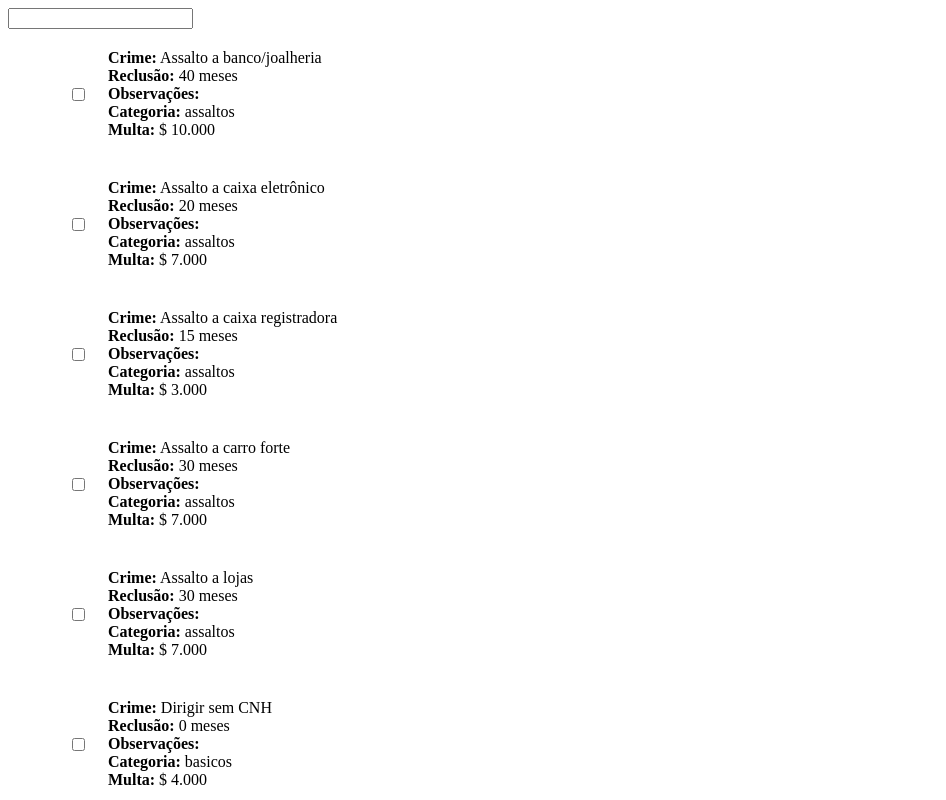
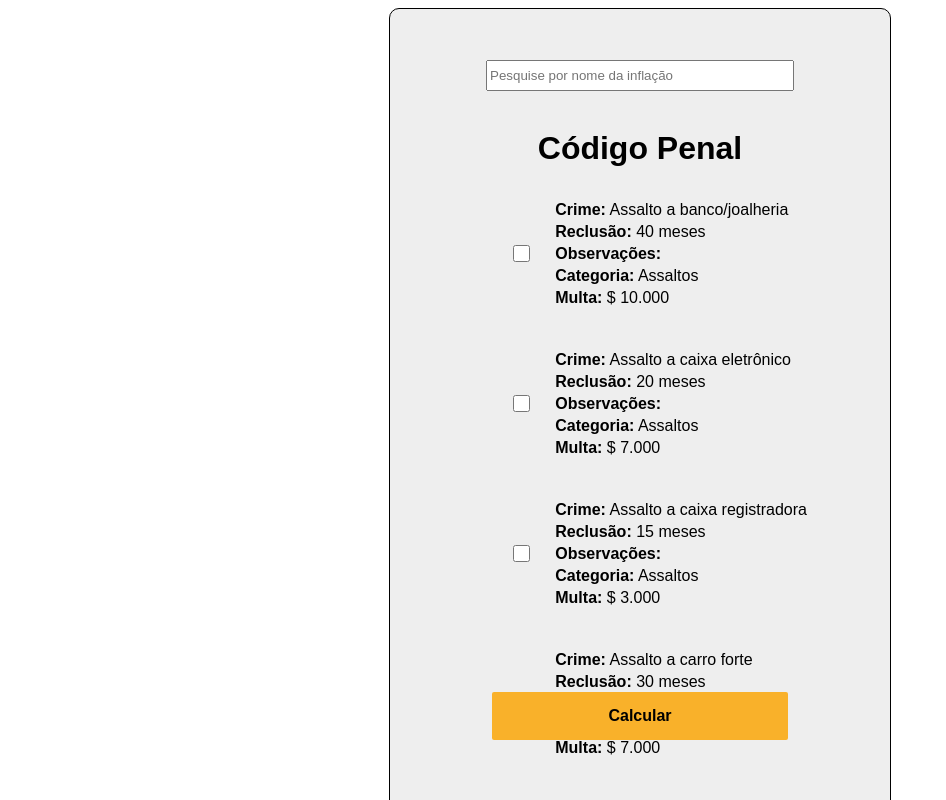
Before and after one commit to rodolfomori/gta-penal-code, a React (Create React App) app: page / in a window 1280 px wide. Shown: the top 800 px of the page, without its empty margins (0-946 px from the left). Built offline with nearby package versions, Linux system fonts and the light colour scheme.

Commit message:
add styles

```diff
--- a/src/pages/Main/index.js
+++ b/src/pages/Main/index.js
@@ -1,6 +1,6 @@
 import React, { useState, useEffect } from 'react';
 
-import { Container, MainData, Wrapper, InputSearchData, Span } from './styles';
+import { Container, MainData, Wrapper, InputSearchData, Span, Calculate, Column, Observations } from './styles';
 import { penalCode } from '../../penal-code'
 
 function Main() {
@@ -14,14 +14,17 @@ function Main() {
 
     const calculate = () => {
         console.log(crimesCommitted)
-
+        if (crimesCommitted.length > 0) {
             const filtered = penalCodeData.filter(data => crimesCommitted.includes(data.id))
 
             const sentence = filtered.map(data => data.pena).reduce((acc, curr) => acc + curr)
 
             const penalty = filtered.map(data => data.multa).reduce((acc, curr) => acc + curr)
 
-        alert(`Sua sentença é de ${sentence} meses, ou ${sentence / 5} minutos. E deve pagar uma multa de ${(penalty).toLocaleString('pt-BR')}`)
+            alert(`Sua sentença é de ${sentence} meses, ou ${sentence / 5} minutos. E deve pagar uma multa de $ ${(penalty).toLocaleString('pt-BR')}`)
+        } else {
+            alert(`Escolha pelo menos um crime!`)
+        }
     }
 
     const setField = (id) => {
@@ -36,8 +39,13 @@ function Main() {
 
     }
     return (
+        <div style={{
+            display: "flex",
+            justifyContent: "center"
+        }}>
             <Container>
                 <InputSearchData
+                    placeholder="Pesquise por nome da inflação"
                     value={inputSearchData}
                     onChange={
                         (value) => {
@@ -46,17 +54,21 @@ function Main() {
                     }
                 />
                 {penalCodeData && (
+
                     <MainData>
+                        <h1 style={{textAlign: "center"}}>Código Penal</h1>
+
                         {penalCodeData.map(data => (
                             data.crime.toLowerCase().includes(inputSearchData.toLowerCase()) && (
                                 <Wrapper key={data.id} show={data.crime.includes(inputSearchData)}>
                                     <input type="checkbox" onChange={() => setField(data.id)} />
                                     <div>
-                                    <div><Span>Crime:</Span> {data.crime}</div>
-                                    <div><Span>Reclusão:</Span> {data.pena} meses </div>
-                                    <div><Span>Observações: </Span>{data.observação}</div>
-                                    <div><Span>Categoria:</Span> {data.categoria}</div>
-                                    <div><Span>Multa: </Span>$ {(data.multa).toLocaleString('pt-BR')}</div>
+                                        <Column><Span>Crime:</Span> {data.crime}</Column>
+                                        <Column><Span>Reclusão:</Span> {data.pena} meses </Column>
+                                        <Column><Span>Observações: </Span>{data.observação}</Column>
+                                        <Column><Span>Categoria:</Span> {data.categoria === 'assaltos' ? 'Assaltos'
+                                            : data.categoria === 'nivel_1' ? 'Nível 1' : data.categoria === 'nivel_2' ? 'Nível 2' : 'Nivel 3'}</Column>
+                                        <Column><Span>Multa: </Span>$ {(data.multa).toLocaleString('pt-BR')}</Column>
 
                                     </div>
 
@@ -64,10 +76,21 @@ function Main() {
                             )
                         ))}
                     </MainData>
+
                 )}
-            <button onClick={calculate}>Calcular</button>
+                <Observations>
+                    <h2 style={{ textAlign: "center" }}>Observações</h2>
+                    <p><strong>1</strong> - A posse legal de drogas é até 6 únidades, passando da quantidade legal o mesmo é indiciado pelo crime de Tráfico de Drogas.			</p>
+                    <p><strong>2</strong> - Veículos são apreendidos quando o mesmo é utilizado em ações onde o condutor ou passageiro atenta contra a vida de qualquer pessoa, use para fugas, assaltos e etc.			</p>
+                    <p><strong>3</strong> - Quando um servidor público estiver sendo investigado o mesmo deve ser afastado imediatamente até o termino da investigação.			</p>
+                    <p><strong>4</strong> - Não há crime de cumplicidade, as pessoas que colaboram diretamente ou indiretamente para o crime receberão a pena calculada entre a metade e o total da pena.			</p>
+                    <p><strong>5</strong> - Conversas entre suspeitos e advogados são confidenciais, dê uma distância respeitosa para que os mesmos conversem sem interrupções.			</p>
+                    <p><strong>6</strong> - Negociação com advogado = Redução de até 10% da pena total.			</p>
+                    <p><strong>7</strong> - Confessar crime = Redução de até 10% da pena total.			</p>
+                </Observations>
+                <Calculate onClick={calculate}>Calcular</Calculate>
             </Container>
-
+        </div>
     )
 }
 
--- a/src/pages/Main/styles.js
+++ b/src/pages/Main/styles.js
@@ -1,27 +1,93 @@
 import styled from 'styled-components';
 
 export const Container = styled.div`
-
+    display: flex;
+    flex-direction: column;
+    justify-content: center;
+    align-items: center;
+    border: 1px solid black;
+    border-radius: 10px;    max-width: 500px;
+    font-family: sans-serif;
+    background: #eee;
 `;
 
 export const MainData = styled.div`
+    margin-top: 100px;
 `;
 
 export const Wrapper = styled.div`
+    font-family: sans-serif;
     display: flex;
     align-items: center;
     gap: 20px;
     padding: 20px;
-    margin-left:40px;
     display:${props => !props.show && 'none'}
     span{
         font-weight:bold;
     }
+    input{
+        width: 17px;
+        height: 17px;
+    }
+    border-radius: 20px;
+    padding: 10px;
+    margin: 20px 0;
+    margin-left:40px;
+
+
 `;
 
+export const Column = styled.div`
+padding: 2px;
+`
+export const Observations = styled.div`
+margin: 15px;
+    text-align: justify;
+    margin-bottom: 130px;
+    margin-top:20px;
+
+`
+
+
+
 export const InputSearchData = styled.input`
+    max-width: 300px;
+    width: 80%;
+    height: 25px;
+    margin: 30px 0;
+    position: fixed;
+        top: 30px;
 `;
 
 export const Span = styled.span`
 font-weight:bold;
 `;
+
+export const Calculate = styled.button`
+font-family: sans-serif;
+cursor:pointer;
+position: fixed;
+bottom: 30px;
+width: 100%;
+  max-width: 296px;
+  height: 48px;
+  margin: 30px 0;
+  border-radius: 2px;
+  border: solid 0;
+  font-style: normal;
+  font-weight: 600;
+  font-size: 16px;
+  line-height: 22px;
+  transition: background-color 0.2s;
+
+  background: #F9B12A;
+  color: black;
+
+
+
+  &:hover {
+    background: #fcc45d;
+  }
+
+  transition: width 0.7s linear;
+`;
```
Lines whose indentation alone changed are shown as unchanged.
